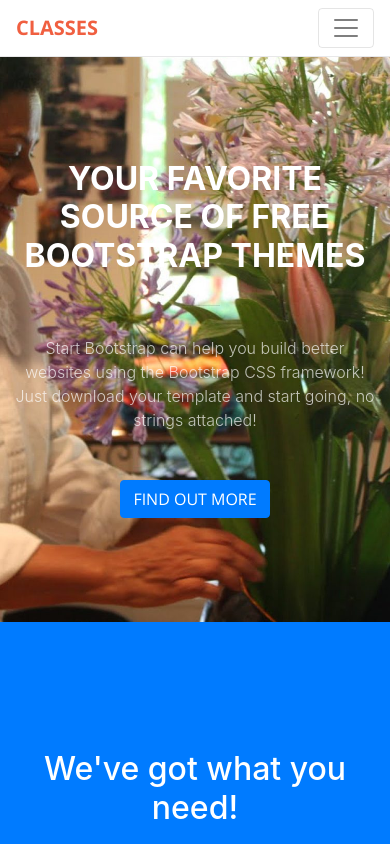
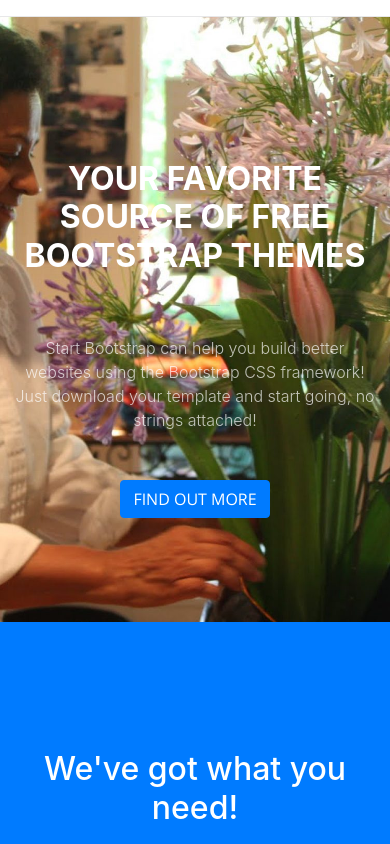
Before and after one commit to ikebanaclasses/ikebanaclasses.github.com, a website with bundled scripts: page index.html in a window 390 px wide. Shown: the top 844 px of the page. Built offline with nearby package versions, Linux system fonts and the light colour scheme.

Commit message:
Remove "Classes" top-left

```diff
--- a/index.html
+++ b/index.html
@@ -30,11 +30,6 @@
 
     <!-- Navigation -->
     <nav class="navbar navbar-expand-lg navbar-light fixed-top" id="mainNav">
-      <div class="container">
-        <a class="navbar-brand js-scroll-trigger" href="#page-top">Classes</a>
-        <button class="navbar-toggler navbar-toggler-right" type="button" data-toggle="collapse" data-target="#navbarResponsive" aria-controls="navbarResponsive" aria-expanded="false" aria-label="Toggle navigation">
-          <span class="navbar-toggler-icon"></span>
-        </button>
         <div class="collapse navbar-collapse" id="navbarResponsive">
           <ul class="navbar-nav ml-auto">
             <li class="nav-item">
```
